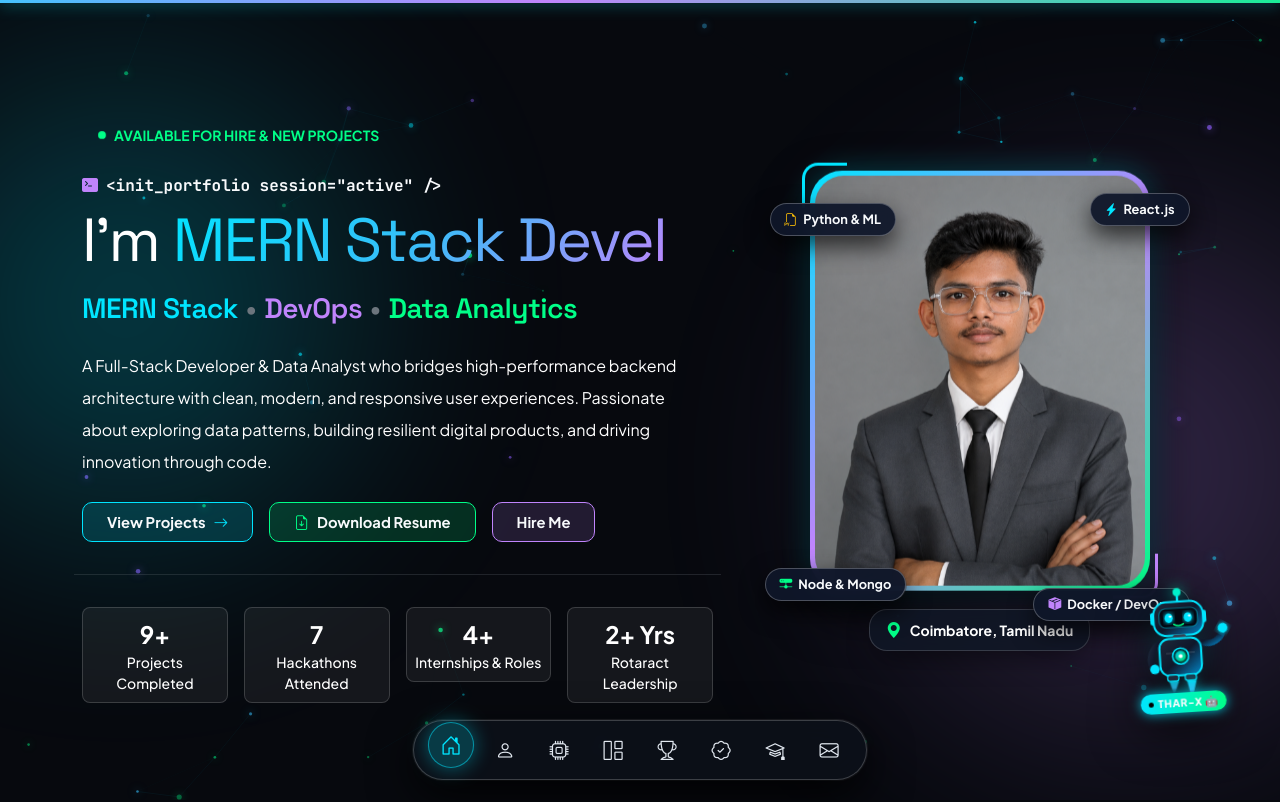
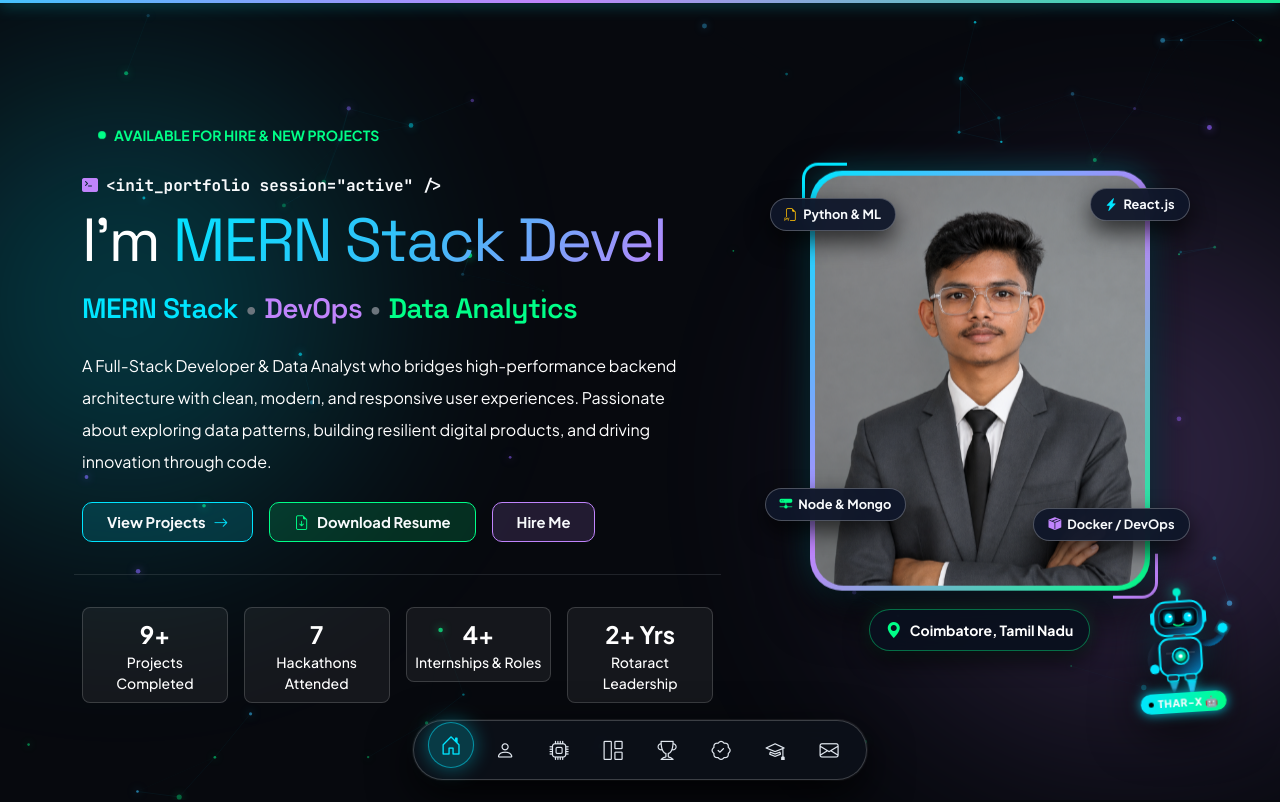
Before and after one commit to tharrunsiva/tharrunportfolio, a React (Vite) app: page / in a window 1280 px wide. Shown: the top 802 px of the page. Built offline with nearby package versions, Linux system fonts and the light colour scheme.

Commit message:
first commit

```diff
--- a/src/App.css
+++ b/src/App.css
@@ -453,10 +453,19 @@ p, span, div, li, label {
   transition: all 0.3s ease;
 }
 
-.badge-react { top: 30px; right: -20px; animation: floatBadge 4s ease-in-out infinite; }
-.badge-node { bottom: 60px; left: -25px; animation: floatBadge 4.5s ease-in-out infinite 0.5s; }
-.badge-python { top: 40px; left: -20px; animation: floatBadge 5s ease-in-out infinite 1s; }
-.badge-devops { bottom: 40px; right: -20px; animation: floatBadge 4.2s ease-in-out infinite 1.5s; }
+.badge-react { top: 25px; right: -20px; animation: floatBadge 4s ease-in-out infinite; }
+.badge-python { top: 35px; left: -20px; animation: floatBadge 5s ease-in-out infinite 1s; }
+.badge-node { bottom: 140px; left: -25px; animation: floatBadge 4.5s ease-in-out infinite 0.5s; }
+.badge-devops { bottom: 120px; right: -20px; animation: floatBadge 4.2s ease-in-out infinite 1.5s; }
+
+.avatar-caption-card {
+  position: relative;
+  z-index: 15;
+  background: rgba(10, 16, 30, 0.94);
+  border: 1px solid rgba(0, 255, 136, 0.4);
+  box-shadow: 0 8px 25px rgba(0, 0, 0, 0.7), 0 0 15px rgba(0, 255, 136, 0.15);
+  border-radius: 30px;
+}
 
 @keyframes floatBadge {
   0%, 100% { transform: translateY(0); }
@@ -663,18 +672,35 @@ p, span, div, li, label {
 .modal-backdrop-custom {
   position: fixed;
   inset: 0;
-  background: rgba(0, 0, 0, 0.88);
-  backdrop-filter: blur(8px);
+  background: rgba(0, 0, 0, 0.9);
+  backdrop-filter: blur(10px);
+  -webkit-backdrop-filter: blur(10px);
   z-index: 2000;
   animation: fadeIn 0.3s ease;
   overflow-y: auto;
+  -webkit-overflow-scrolling: touch;
+  display: flex;
+  align-items: center;
+  justify-content: center;
+  padding: 1.5rem 1rem;
 }
 .modal-dialog-custom {
   max-width: 850px;
   width: 100%;
   max-height: 90vh;
-  overflow-y: auto;
+  overflow-y: auto !important;
+  -webkit-overflow-scrolling: touch;
   border-radius: 20px;
+  margin: auto;
+  scrollbar-width: thin;
+  scrollbar-color: rgba(0, 229, 255, 0.4) transparent;
+}
+.modal-dialog-custom::-webkit-scrollbar {
+  width: 6px;
+}
+.modal-dialog-custom::-webkit-scrollbar-thumb {
+  background: rgba(0, 229, 255, 0.4);
+  border-radius: 10px;
 }
 .btn-modal-close {
   position: absolute;
@@ -2087,9 +2113,9 @@ p, span, div, li, label {
     padding: 4px 10px;
   }
   .badge-react { top: 15px; right: -10px; }
-  .badge-node { bottom: 40px; left: -15px; }
-  .badge-python { top: 25px; left: -10px; }
-  .badge-devops { bottom: 25px; right: -10px; }
+  .badge-python { top: 20px; left: -10px; }
+  .badge-node { bottom: 105px; left: -15px; }
+  .badge-devops { bottom: 90px; right: -10px; }
 
   .stat-card {
     padding: 0.5rem !important;
@@ -2158,9 +2184,18 @@ p, span, div, li, label {
   }
 
   /* Modal on Mobile */
+  .modal-backdrop-custom {
+    padding: 0.75rem 0.5rem !important;
+    align-items: flex-start !important;
+  }
   .modal-dialog-custom {
-    padding: 1.25rem !important;
-    max-width: 95vw;
+    padding: 1.25rem 1rem !important;
+    max-width: 100% !important;
+    max-height: 88vh !important;
+    overflow-y: auto !important;
+    -webkit-overflow-scrolling: touch !important;
+    margin: 0.5rem auto !important;
+    border-radius: 16px;
   }
   .btn-modal-close {
     top: 10px;
--- a/src/components/ProjectModal.jsx
+++ b/src/components/ProjectModal.jsx
@@ -12,9 +12,9 @@ const ProjectModal = ({ project, onClose }) => {
   if (!project) return null;
 
   return (
-    <div className="modal-backdrop-custom d-flex align-items-center justify-content-center p-3" onClick={onClose}>
+    <div className="modal-backdrop-custom" onClick={onClose}>
       <div
-        className="glass-card modal-dialog-custom p-4 p-md-5 position-relative overflow-hidden"
+        className="glass-card modal-dialog-custom p-3 p-sm-4 p-md-5 position-relative"
         onClick={(e) => e.stopPropagation()}
       >
         {/* Close Button */}
```
